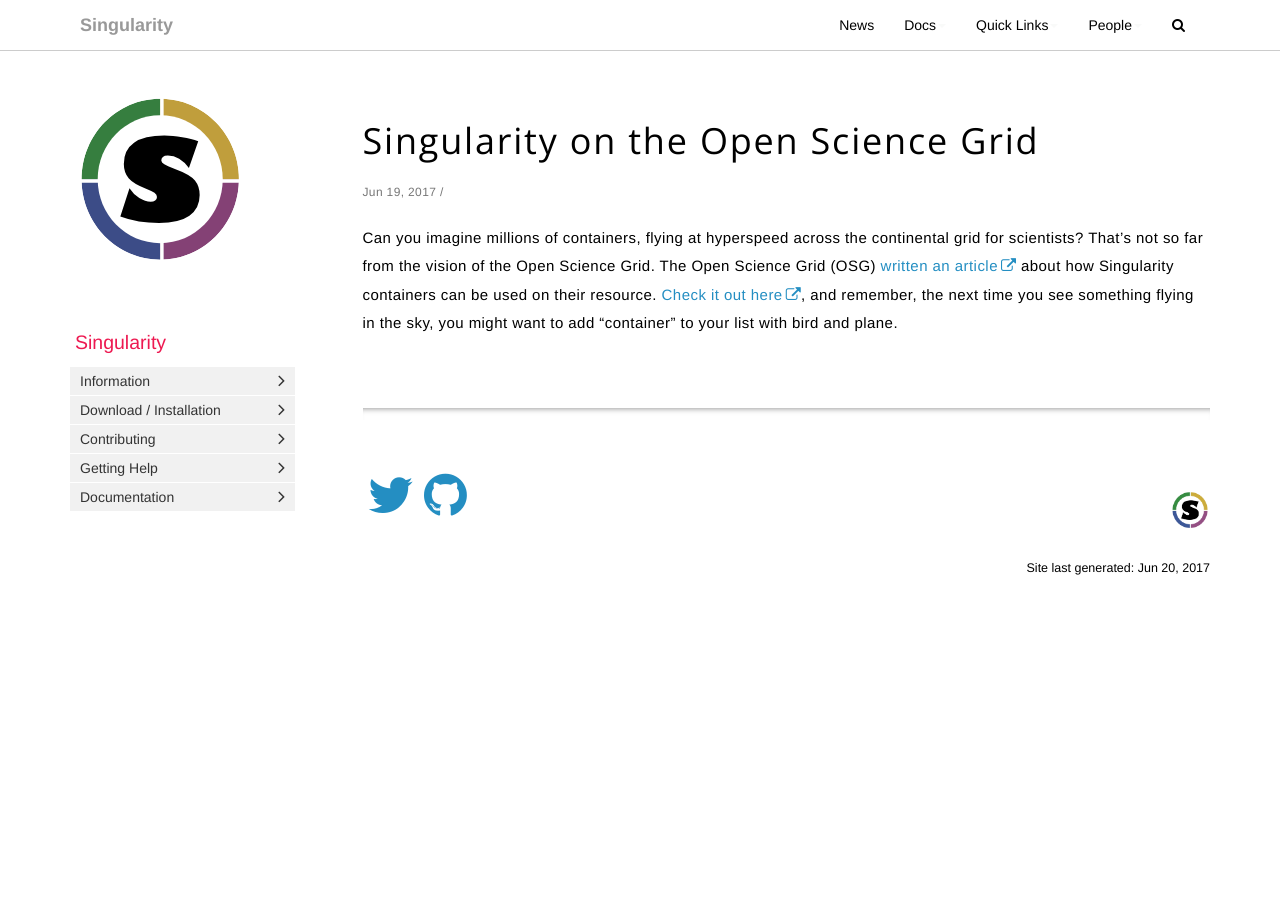
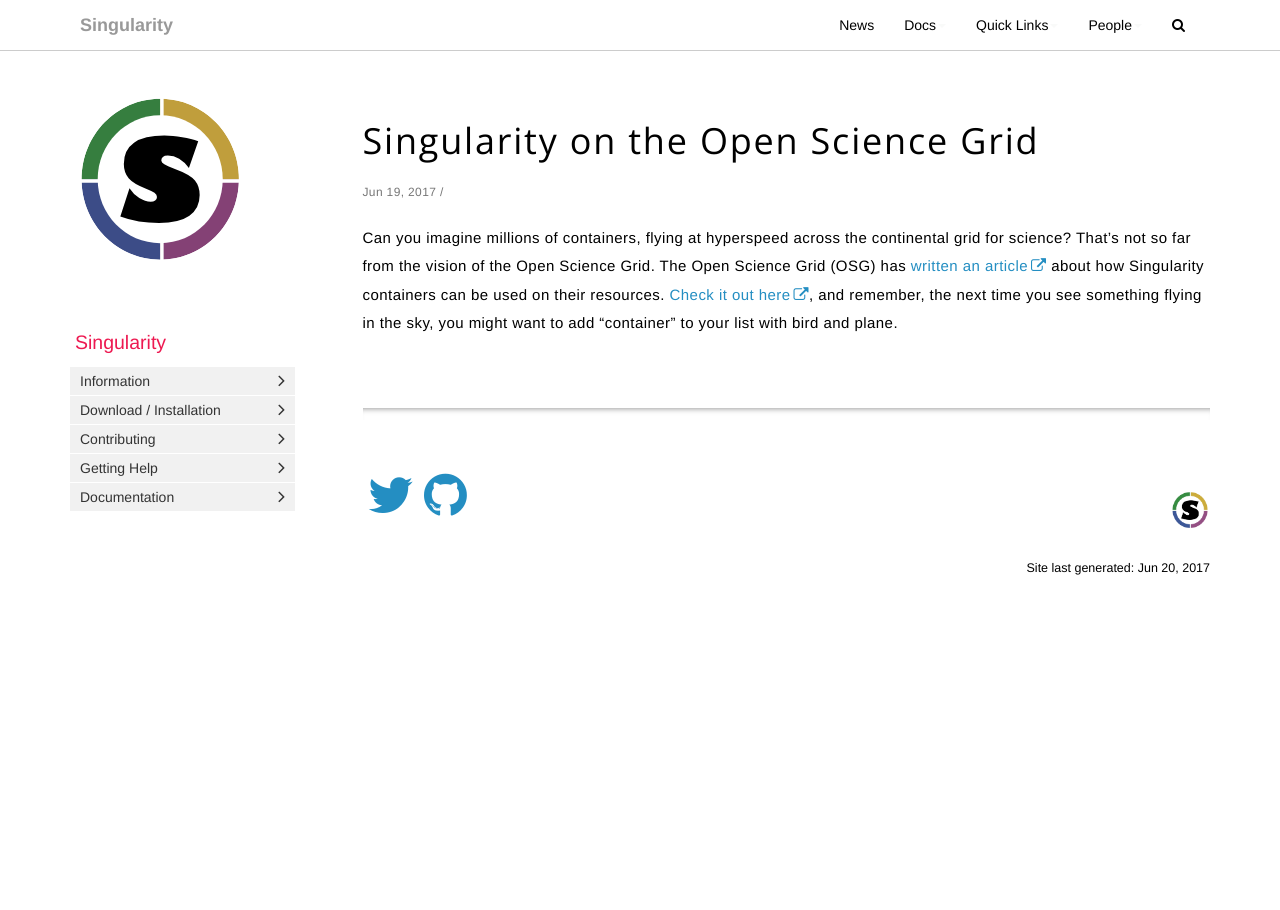
Before and after one commit to singularityware/singularityware.github.io, a Jekyll site: the page built from _posts/2017-06-19-singularity-on-osg.md, in a window 1280 px wide. Built offline with Jekyll 4.4.1, drawn with Linux system fonts in a browser that asks for light colours; nearby versions of some CDN libraries; comment, search, counter and statistics services are not loaded.

Commit message:
modified:   _posts/2017-06-19-singularity-on-osg.md

```diff
--- a/_posts/2017-06-19-singularity-on-osg.md
+++ b/_posts/2017-06-19-singularity-on-osg.md
@@ -4,6 +4,6 @@
 permalink: 2017-singularity-osg
 ---
 
-Can you imagine millions of containers, flying at hyperspeed across the continental grid for scientists? That's not so far from the vision of the Open Science Grid. The Open Science Grid (OSG) <a href="http://fife.fnal.gov/singularity-on-the-osg/" target="_blank">written an article</a> about how Singularity containers can be used on their resource. <a href="http://fife.fnal.gov/singularity-on-the-osg/" target="_blank">Check it out here</a>, and remember, the next time you see something flying in the sky, you might want to add "container" to your list with bird and plane.
+Can you imagine millions of containers, flying at hyperspeed across the continental grid for science? That's not so far from the vision of the Open Science Grid. The Open Science Grid (OSG) has <a href="http://fife.fnal.gov/singularity-on-the-osg/" target="_blank">written an article</a> about how Singularity containers can be used on their resources. <a href="http://fife.fnal.gov/singularity-on-the-osg/" target="_blank">Check it out here</a>, and remember, the next time you see something flying in the sky, you might want to add "container" to your list with bird and plane.
 
 {% include links.html %}
```
